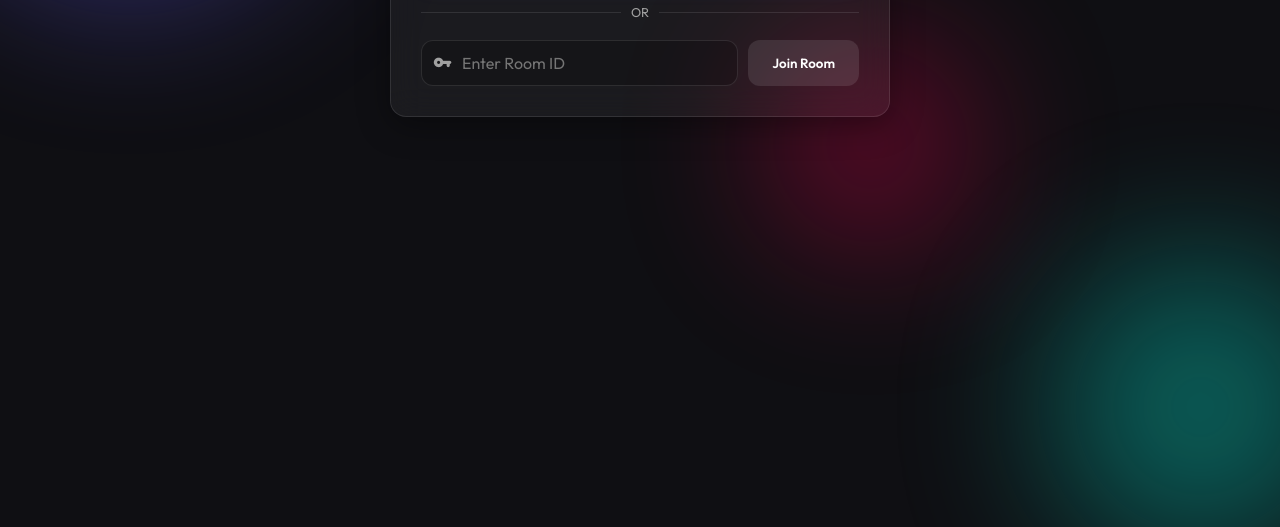
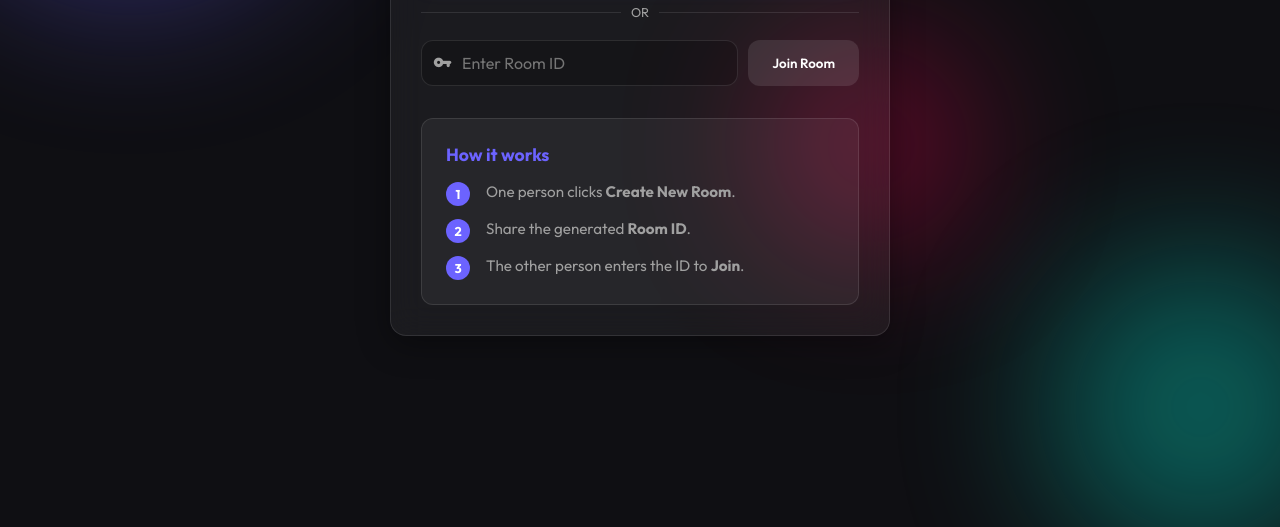
Before and after one commit to Nitishvarma50/app_p2p, a website built with Vite: page static/index.html in a window 1280 px wide. Shown: the part 273-800 px from the top of the page. Built offline with nearby package versions, Linux system fonts and the light colour scheme; some packages are replaced by stand-ins of ours; no server answers.

Commit message:
Add usage steps to main page

```diff
--- a/static/index.html
+++ b/static/index.html
@@ -43,8 +43,6 @@
             <section id="joinScreen" class="screen active">
                 <div class="glass-card hero-card">
                     <h2>Share Files Instantly</h2>
-                    <!-- <p class="subtitle">Transfer files directly between devices with unlimited speed. No servers, no
-                        limits, just pure peer-to-peer fast transfer.</p> -->
 
                     <div class="actions-container">
                         <button id="createBtn" class="btn primary large">
@@ -62,6 +60,32 @@
                                 <input type="text" id="roomInput" placeholder="Enter Room ID" autocomplete="off">
                             </div>
                             <button id="joinBtn" class="btn secondary">Join Room</button>
+                        </div>
+                    </div>
+
+                    <div class="main-instructions"
+                        style="margin-top: 2rem; text-align: left; background: rgba(255,255,255,0.05); padding: 1.5rem; border-radius: 12px; border: 1px solid rgba(255,255,255,0.1);">
+                        <h3 style="margin-bottom: 1rem; font-size: 1.1rem; color: var(--primary-color);">How it works
+                        </h3>
+                        <div class="step-item"
+                            style="display: flex; gap: 1rem; margin-bottom: 0.8rem; align-items: flex-start;">
+                            <span class="step-num"
+                                style="background: var(--primary-color); color: white; width: 24px; height: 24px; display: flex; align-items: center; justify-content: center; border-radius: 50%; font-size: 0.8rem; font-weight: bold; flex-shrink: 0;">1</span>
+                            <p style="margin: 0; font-size: 0.95rem; color: var(--text-secondary);">One person clicks
+                                <strong>Create New Room</strong>.</p>
+                        </div>
+                        <div class="step-item"
+                            style="display: flex; gap: 1rem; margin-bottom: 0.8rem; align-items: flex-start;">
+                            <span class="step-num"
+                                style="background: var(--primary-color); color: white; width: 24px; height: 24px; display: flex; align-items: center; justify-content: center; border-radius: 50%; font-size: 0.8rem; font-weight: bold; flex-shrink: 0;">2</span>
+                            <p style="margin: 0; font-size: 0.95rem; color: var(--text-secondary);">Share the generated
+                                <strong>Room ID</strong>.</p>
+                        </div>
+                        <div class="step-item" style="display: flex; gap: 1rem; align-items: flex-start;">
+                            <span class="step-num"
+                                style="background: var(--primary-color); color: white; width: 24px; height: 24px; display: flex; align-items: center; justify-content: center; border-radius: 50%; font-size: 0.8rem; font-weight: bold; flex-shrink: 0;">3</span>
+                            <p style="margin: 0; font-size: 0.95rem; color: var(--text-secondary);">The other person
+                                enters the ID to <strong>Join</strong>.</p>
                         </div>
                     </div>
                 </div>
```
